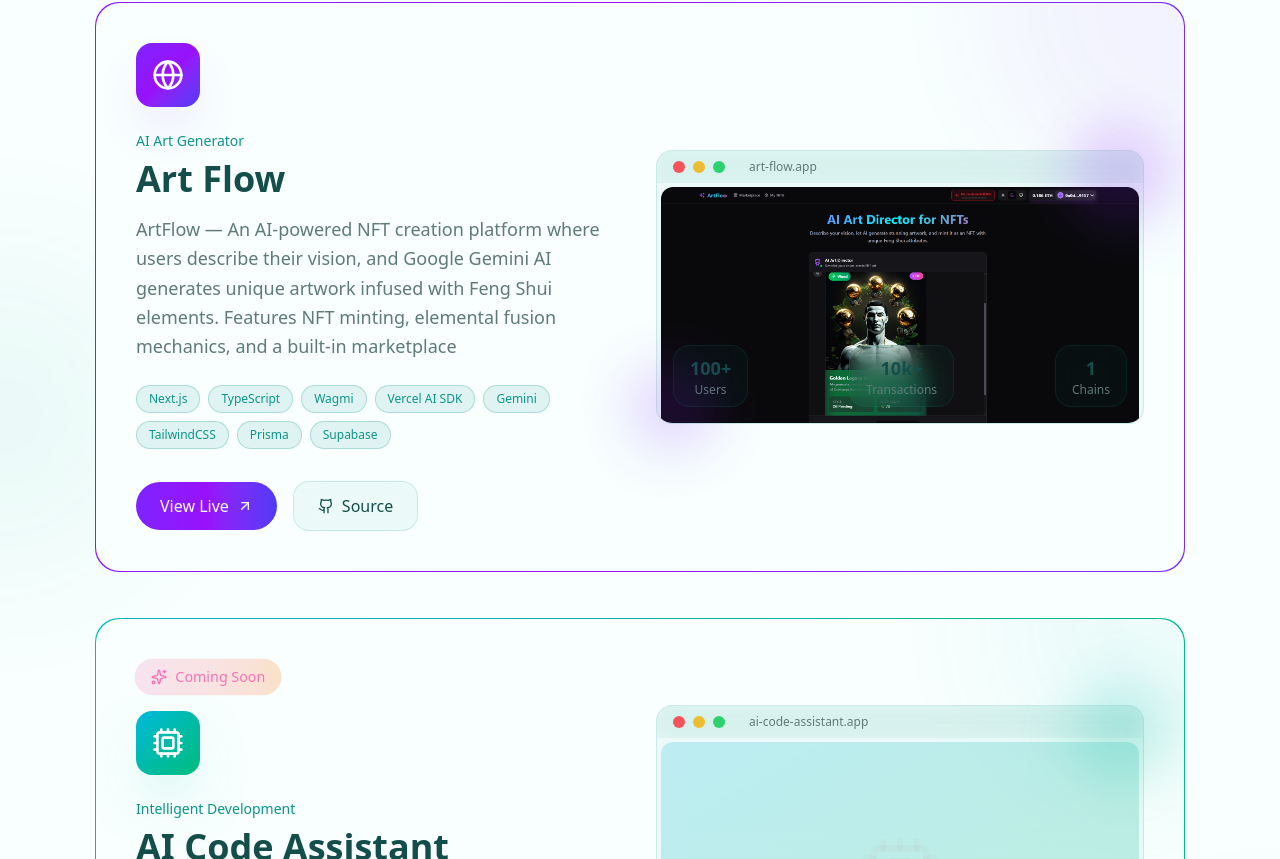
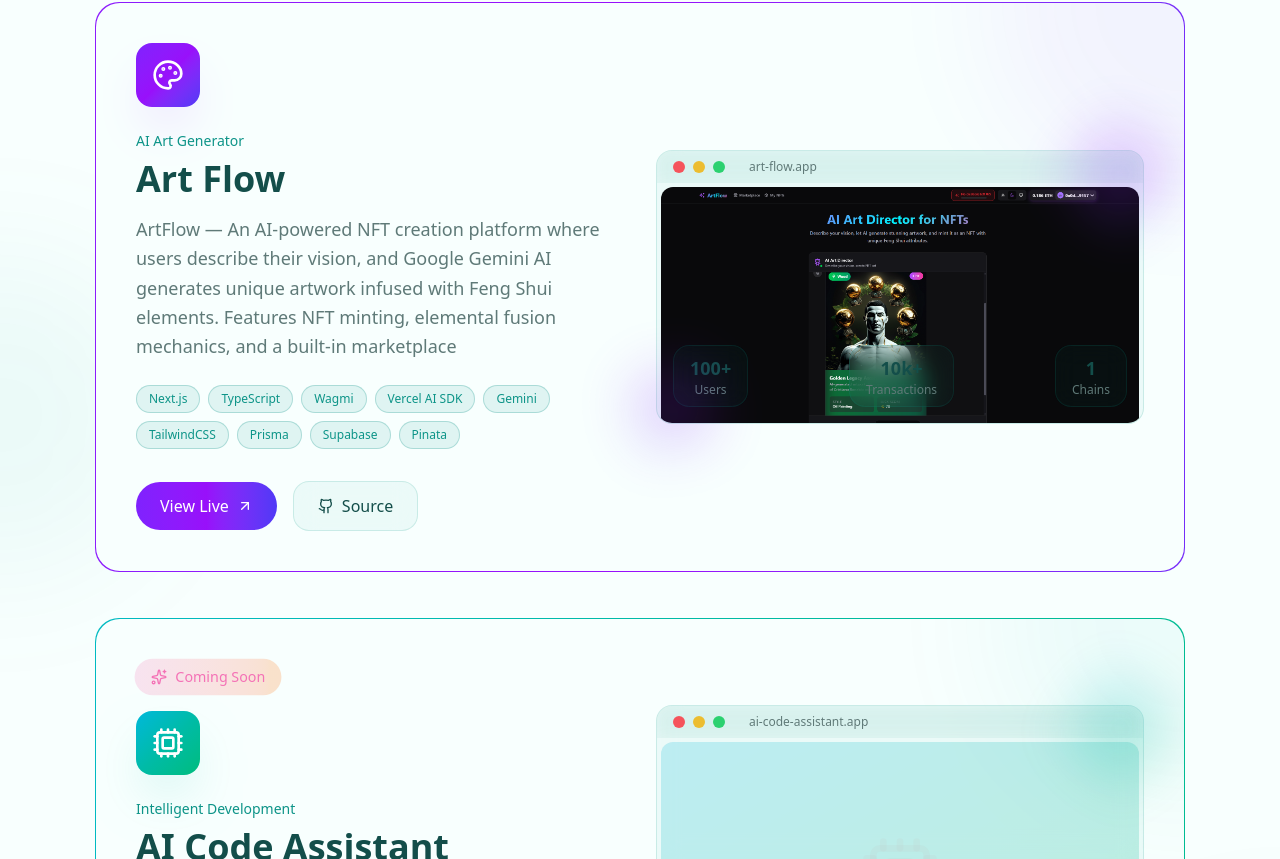
Before and after one commit to daniel-ctn/portfolio, a Next.js app: page / in a window 1280 px wide. Shown: the part 3453-4312 px from the top of the page. Built offline with nearby package versions, Linux system fonts and the light colour scheme.

Commit message:
feat: add interactive and animated projects section component to display portfolio items.

```diff
--- a/components/sections/projects.tsx
+++ b/components/sections/projects.tsx
@@ -2,7 +2,7 @@
 
 import { motion, useMotionValue, useSpring, useTransform } from 'framer-motion'
 import { SectionHeading } from '@/components/ui/section-heading'
-import { ExternalLink, Github, Sparkles, ArrowUpRight, Layers, Globe, Cpu } from 'lucide-react'
+import { ExternalLink, Github, Sparkles, ArrowUpRight, Layers, Palette, Cpu } from 'lucide-react'
 import { useRef, useState } from 'react'
 import Image from 'next/image'
 
@@ -12,10 +12,20 @@
     subtitle: 'AI Art Generator',
     description:
       'ArtFlow — An AI-powered NFT creation platform where users describe their vision, and Google Gemini AI generates unique artwork infused with Feng Shui elements. Features NFT minting, elemental fusion mechanics, and a built-in marketplace',
-    technologies: ['Next.js', 'TypeScript', 'Wagmi', 'Vercel AI SDK', 'Gemini', 'TailwindCSS', 'Prisma', 'Supabase'],
+    technologies: [
+      'Next.js',
+      'TypeScript',
+      'Wagmi',
+      'Vercel AI SDK',
+      'Gemini',
+      'TailwindCSS',
+      'Prisma',
+      'Supabase',
+      'Pinata',
+    ],
     liveUrl: 'https://nft-ai-gen-pearl.vercel.app/',
     githubUrl: '#',
-    icon: Globe,
+    icon: Palette,
     image: '/projects/art-flow.png',
     gradient: 'from-violet-600 via-purple-600 to-indigo-600',
     shadowColor: 'shadow-purple-500/20',
```
